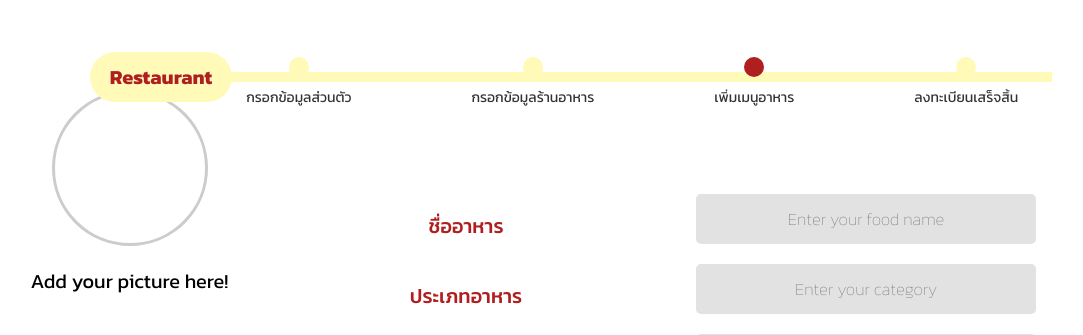
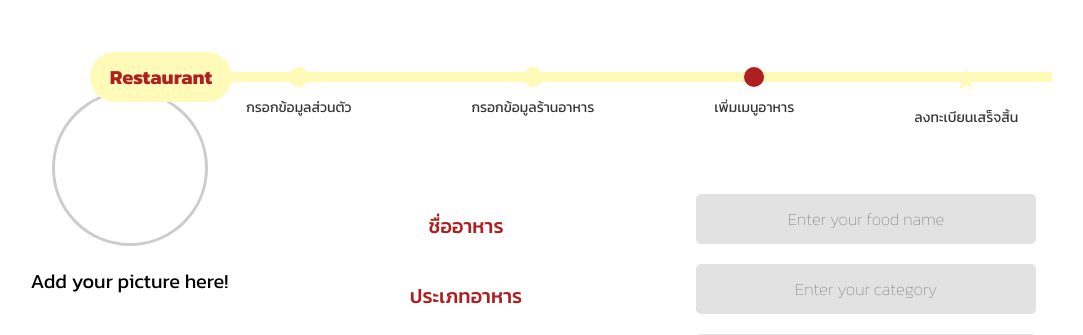
Before and after one commit to 6510615203/cn331project, a Django app: page /add_menu/ in a window 1280 px wide. Shown: the part 101-436 px from the top of the page, without its empty margins (79-1162 px from the left). Run offline with Django 5.2, Linux system fonts and the light colour scheme.

Commit message:
Update add_menu.html

```diff
--- a/home/templates/add_menu.html
+++ b/home/templates/add_menu.html
@@ -28,7 +28,7 @@
                     <label for="step">เพิ่มเมนูอาหาร</label>
                 </div>
                 <div class="stepicon">
-                    <div class="circleicon"></div>
+                    <div class="staricon">★</div>
                     <label for="step">ลงทะเบียนเสร็จสิ้น</label>
                 </div>
             </div>
```
